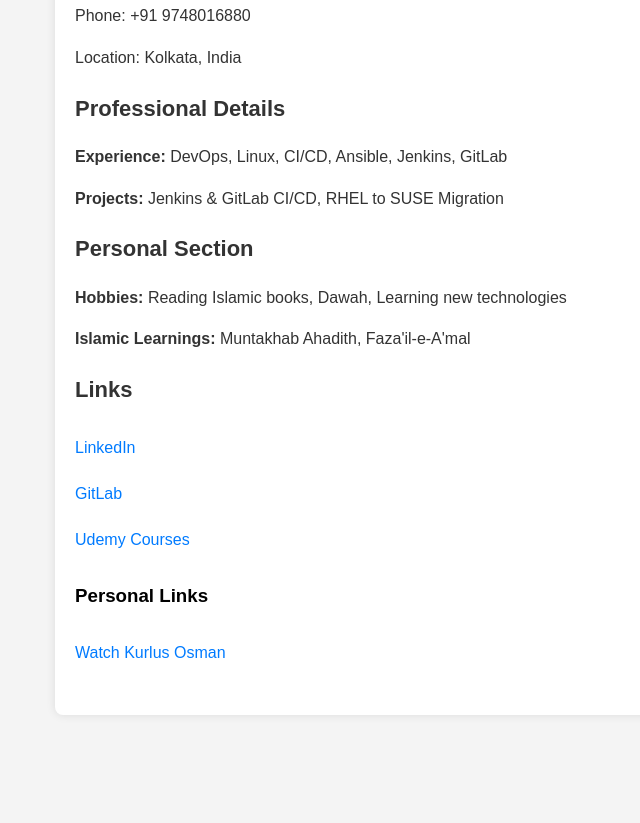
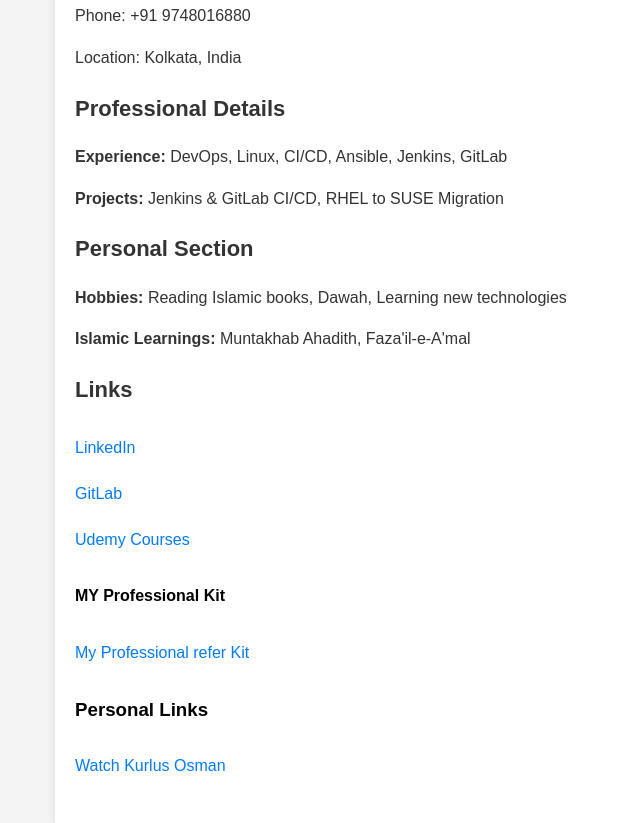
Before and after one commit to asnulansari785/asnul.github.io, a plain HTML site: page index.html in a window 1280 px wide. Shown: the part 350-1173 px from the top of the page, without its empty margins (165-805 px from the left). Before the commit the page ends 1105 px from the top, so only its background shows below. Drawn offline with Linux system fonts and the light colour scheme.

Commit message:
Update index.html

```diff
--- a/index.html
+++ b/index.html
@@ -61,6 +61,10 @@
                 <li><a href="https://gitlab.com/users/sign_in" target="_blank" rel="noopener noreferrer">GitLab</a></li>
                 <li><a href="https://tcsglobal.udemy.com/organization/home/" target="_blank" rel="noopener noreferrer">Udemy Courses</a></li>
                 </ul>
+            <h4>MY Professional Kit</h4>
+             <ul>
+            <li><a href="https://github.com/asnulansari785/asnul.github.io/blob/main/mail-kit" target="_blank" rel="noopener noreferrer">My Professional refer Kit</a></li>
+            </ul>
             <h3>Personal Links</h3>
             <ul>
                 <li><a href="https://osmanonline.info/" target="_blank" rel="noopener noreferrer">Watch Kurlus Osman</a></li>
```
